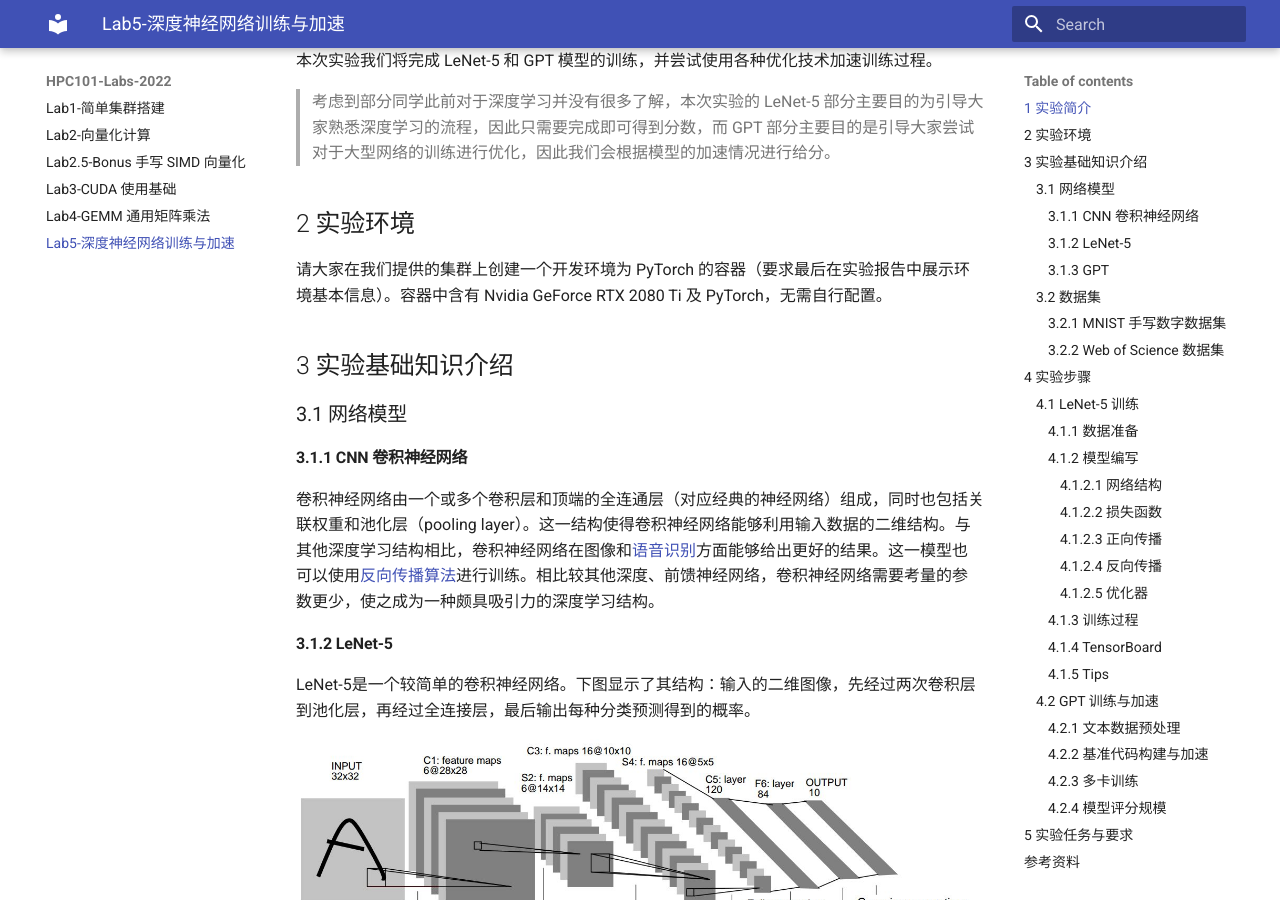
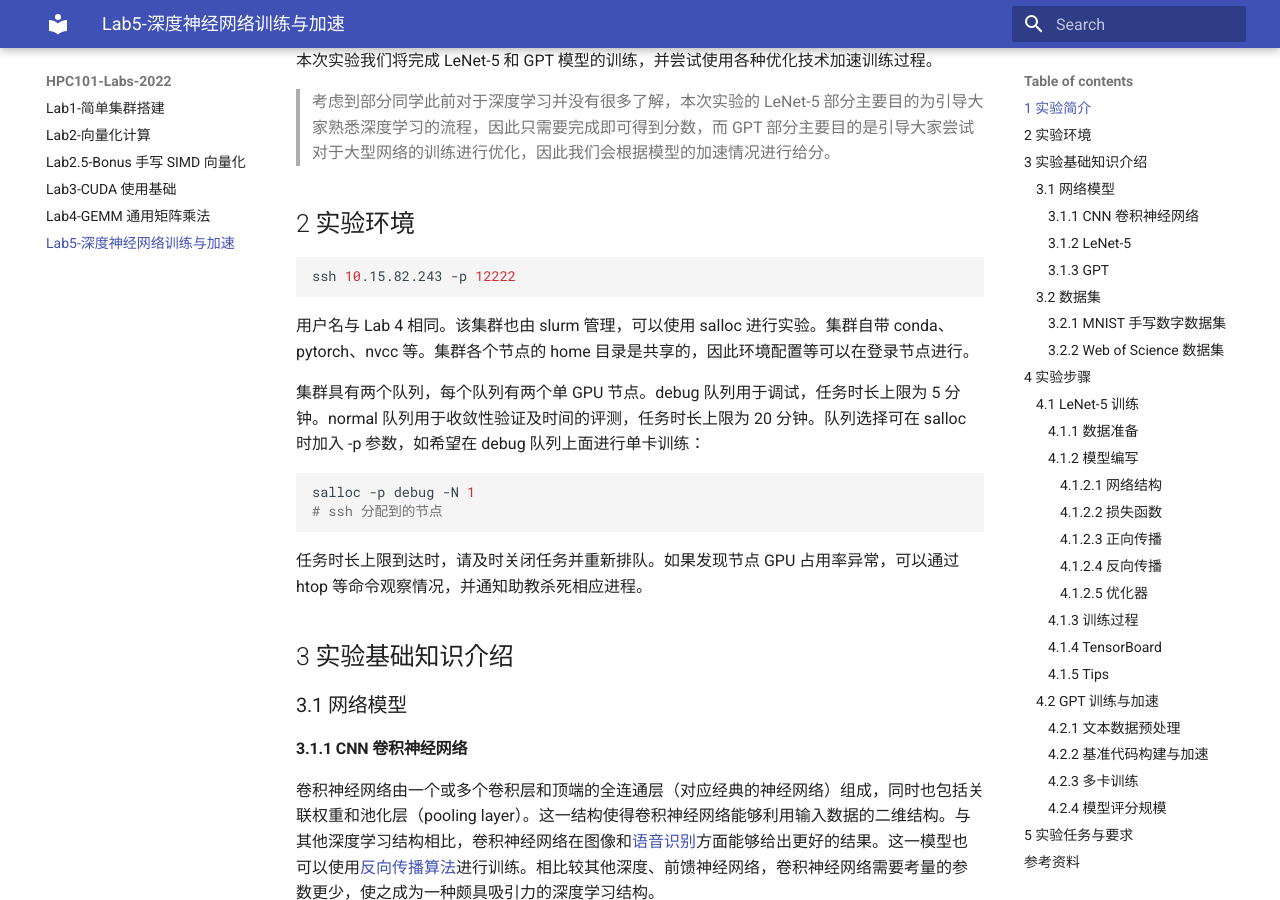
Before and after one commit to ZJUSCT/HPC101-Labs-2022, an MkDocs documentation site: the page built from docs/Lab5-DL/index.md, in a window 1280 px wide and 900 px high, scrolled down 487 px. Built offline with MkDocs 1.6.1 and Material for MkDocs 9.7.7, drawn with Linux system fonts in a browser that asks for light colours.

Commit message:
lab5: env

````diff
--- a/docs/Lab5-DL/index.md
+++ b/docs/Lab5-DL/index.md
@@ -14,7 +14,20 @@
 
 ## 2 实验环境
 
-请大家在我们提供的集群上创建一个开发环境为 PyTorch 的容器（要求最后在实验报告中展示环境基本信息）。容器中含有 Nvidia GeForce RTX 2080 Ti 及 PyTorch，无需自行配置。
+``` bash
+ssh 10.15.82.243 -p 12222
+```
+
+用户名与 Lab 4 相同。该集群也由 slurm 管理，可以使用 salloc 进行实验。集群自带 conda、pytorch、nvcc 等。集群各个节点的 home 目录是共享的，因此环境配置等可以在登录节点进行。
+
+集群具有两个队列，每个队列有两个单 GPU 节点。debug 队列用于调试，任务时长上限为 5 分钟。normal 队列用于收敛性验证及时间的评测，任务时长上限为 20 分钟。队列选择可在 salloc 时加入 -p 参数，如希望在 debug 队列上面进行单卡训练：
+
+``` bash
+salloc -p debug -N 1
+# ssh 分配到的节点
+```
+
+任务时长上限到达时，请及时关闭任务并重新排队。如果发现节点 GPU 占用率异常，可以通过 htop 等命令观察情况，并通知助教杀死相应进程。
 
 ## 3 实验基础知识介绍
 
````
